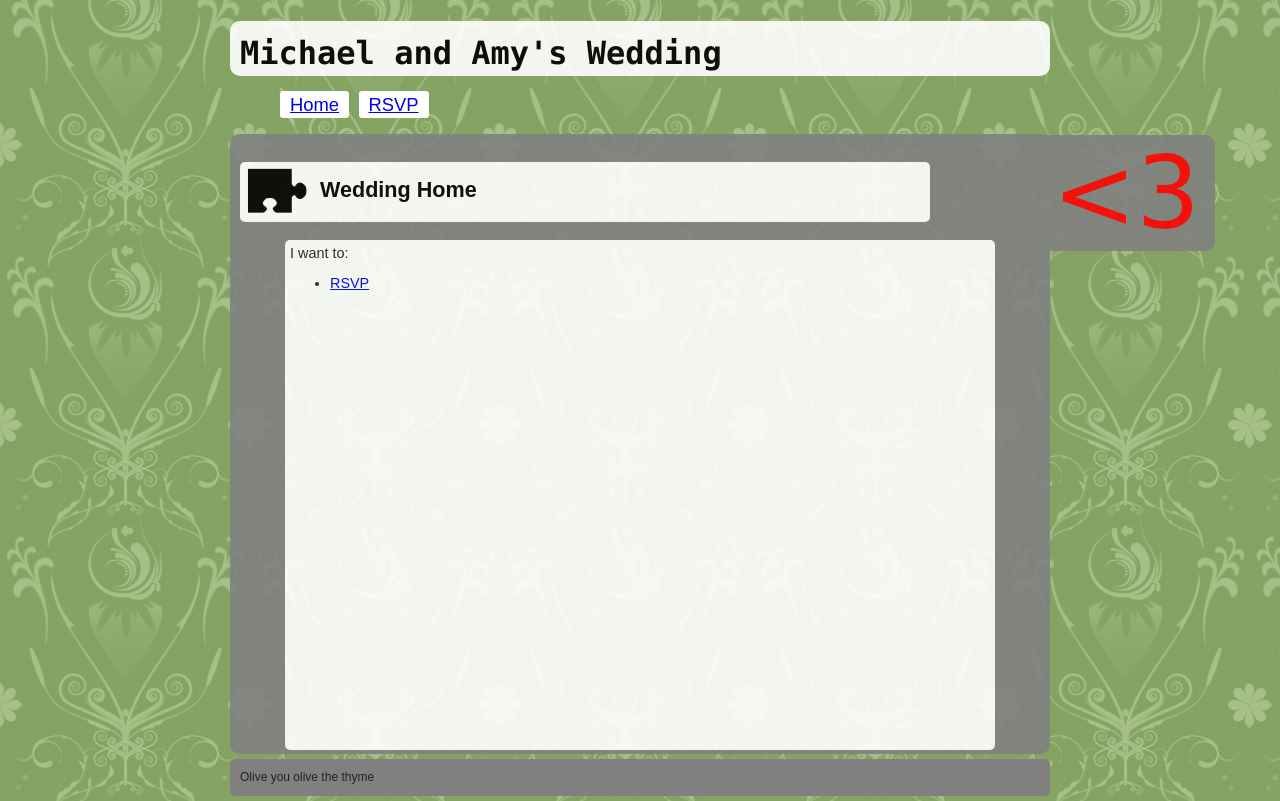
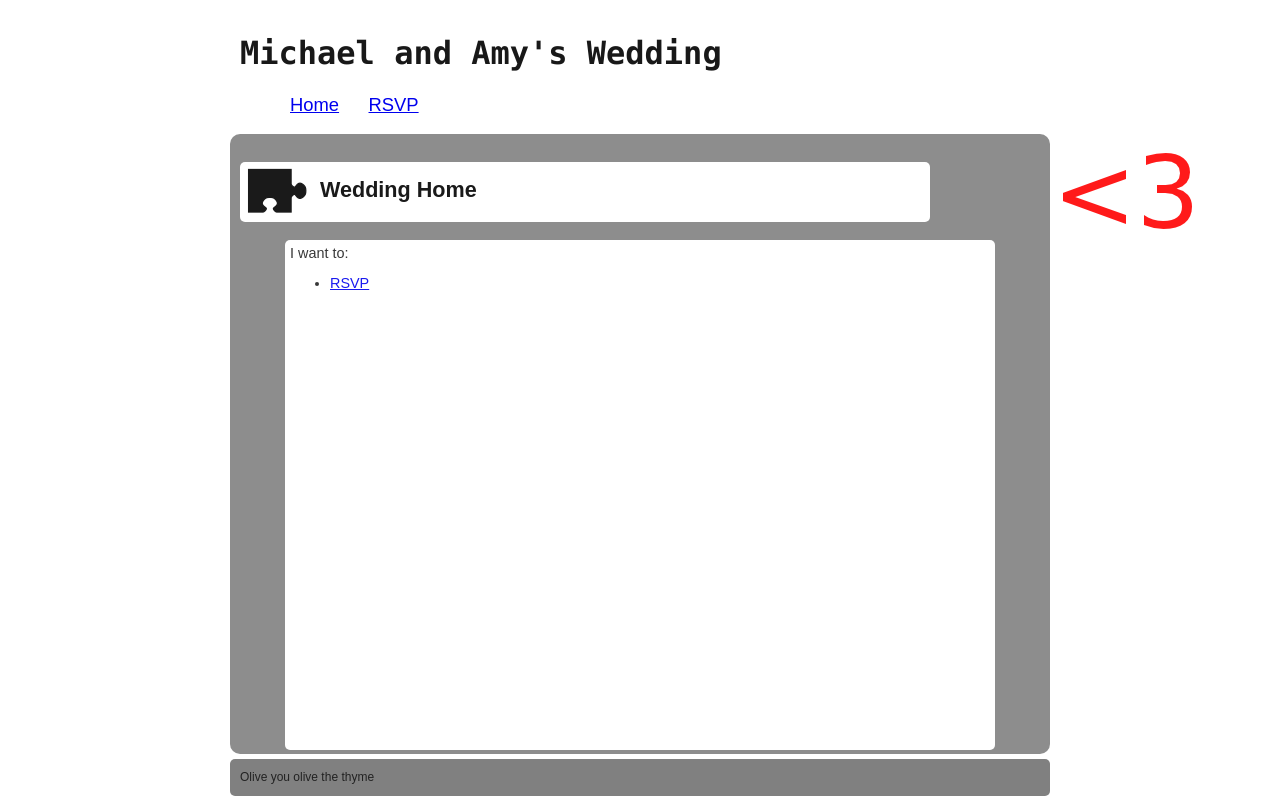
Before and after one commit to mfairchild365/wedding_rsvp, a PHP site: page /wedding/ in a window 1280 px wide. Run offline with PHP 8.4, Linux system fonts and the light colour scheme.

Commit message:
revert to no background.

```diff
--- a/www/css/main.css
+++ b/www/css/main.css
@@ -1,6 +1,5 @@
 body {
     background-color: white;
-    background-image: url('../images/back-green3.jpg');
 }
 
 #heartcontainer {
@@ -41,7 +40,6 @@ body {
 }
 
 #menu a:hover {
-
     background-color: grey;
     color: white;
     -webkit-border-radius: 10px;
@@ -54,7 +52,6 @@ body {
 
 
 #heart {
-    background-color: grey;
     height: 116px;
     background-image: url('../images/heart.png');
     background-repeat: no-repeat;
```
